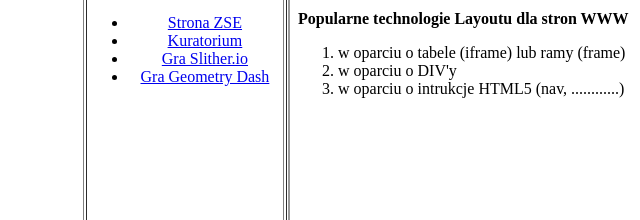
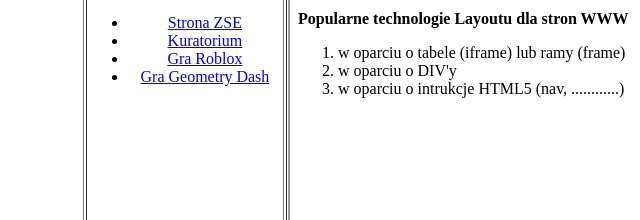
Before and after one commit to Wojtek666999/Zadania-1-16, a plain HTML site: page index.html in a window 1280 px wide. Shown: the part 413-633 px from the top of the page, 0-640 px from the left. Drawn offline with Linux system fonts and the light colour scheme.

Commit message:
Modify index.html with new links and content
Updated links in the left menu and added a link to Roblox.

```diff
--- a/index.html
+++ b/index.html
@@ -21,7 +21,7 @@
 			<a href="https://www.kuratorium.gda.pl/" target="obszar_glowny">Kuratorium</a>
 		</li>
 		<li>
-			<a href="https://slither.io/" target="obszar_glowny">Gra Slither.io</a>
+			<a href="https://roblox.com/" target="obszar_glowny">Gra Roblox</a>
 		</li>
 		<li>
 			<a href="https://www.geometrydash.com/" target="obszar_glowny">Gra Geometry Dash</a>
```
